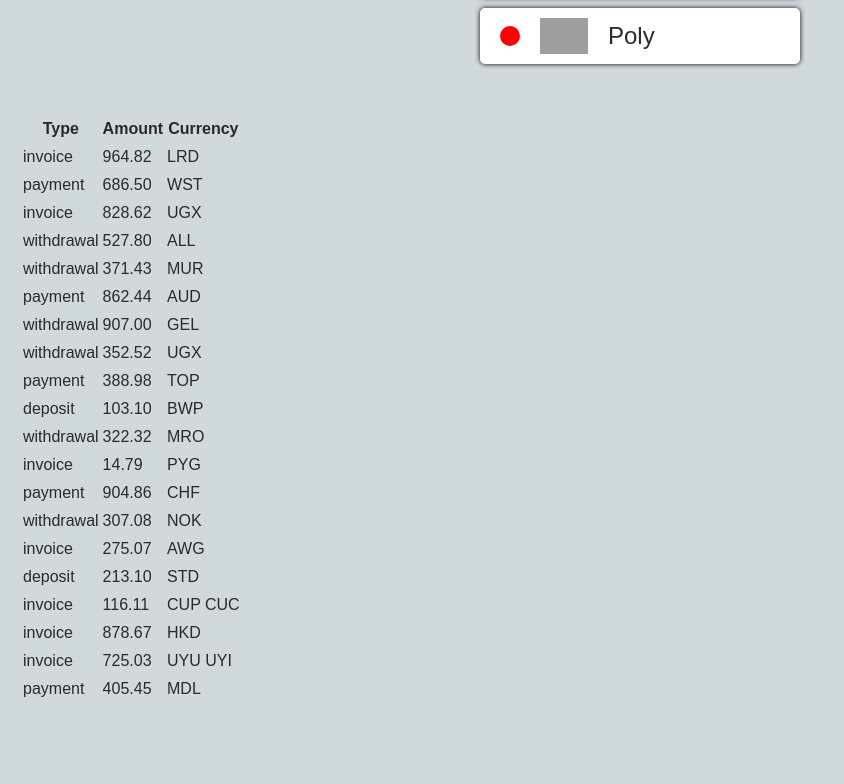
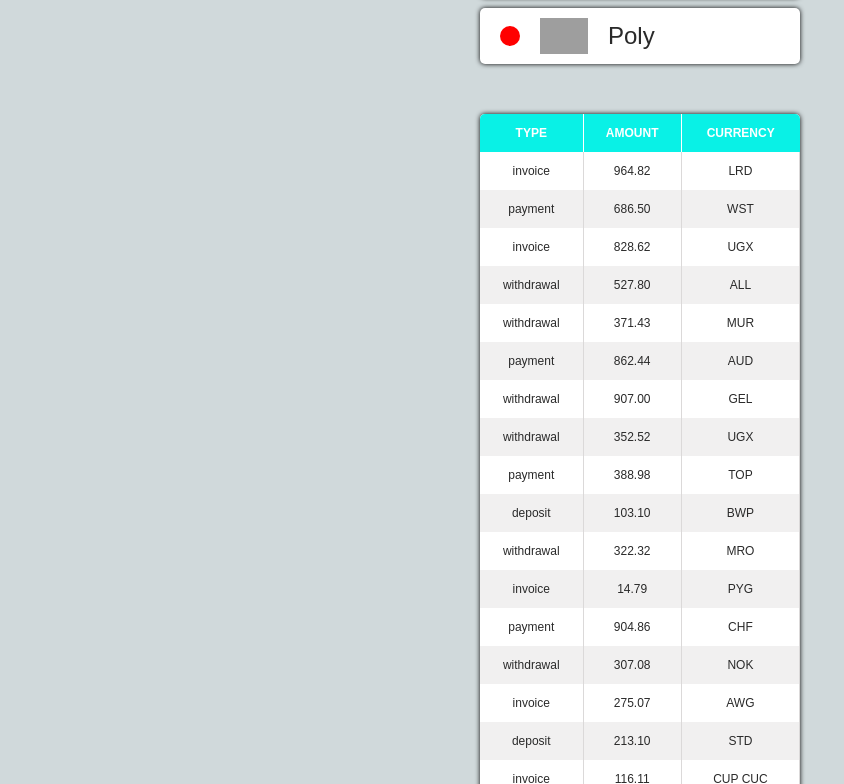
Before and after one commit to Nadiia-Myronenko/goit-react-hw-01-components, a React (Create React App) app: page / in a window 1280 px wide. Shown: the part 836-1620 px from the top of the page, without its empty margins (0-844 px from the left). Before the commit the page ends 1590 px from the top, so only its background shows below. Built offline with nearby package versions, Linux system fonts and the light colour scheme; grey boxes are pictures that could not be loaded.

Commit message:
added styles for transaction table component

```diff
--- a/src/components/transaction-history/Transactions-history.js
+++ b/src/components/transaction-history/Transactions-history.js
@@ -1,9 +1,10 @@
 import React from "react";
 import PropTypes from "prop-types";
+import s from "./Transactions-history.module.css";
 
 export default function TransactionHistory({ items }) {
   return (
-    <table className="transaction-history">
+    <table className={s.TransactionTable}>
       <thead>
         <tr>
           <th>Type</th>
--- /dev/null
+++ b/src/components/transaction-history/Transactions-history.module.css
@@ -0,0 +1,31 @@
+.TransactionTable {
+  width: 320px;
+  margin-right: auto;
+  margin-left: auto;
+  border-radius: 5px;
+  background-color: #fff;
+  box-shadow: 0 0 5px #000;
+  margin-bottom: 50px;
+  border-collapse: collapse;
+  overflow: hidden;
+  text-align: center;
+  font-size: 12px;
+}
+
+.TransactionTable th {
+  background-color: #09f1e6;
+  border-right: 1px solid #fff;
+  padding: 10px;
+  text-transform: uppercase;
+  color: #fff;
+}
+.TransactionTable th:last-child {
+  border-right: none;
+}
+.TransactionTable td {
+  border-right: 1px solid rgb(219, 217, 217);
+  padding: 10px;
+}
+.TransactionTable tr:nth-last-child(2n + 1) {
+  background-color: rgb(241, 240, 240);
+}
```
